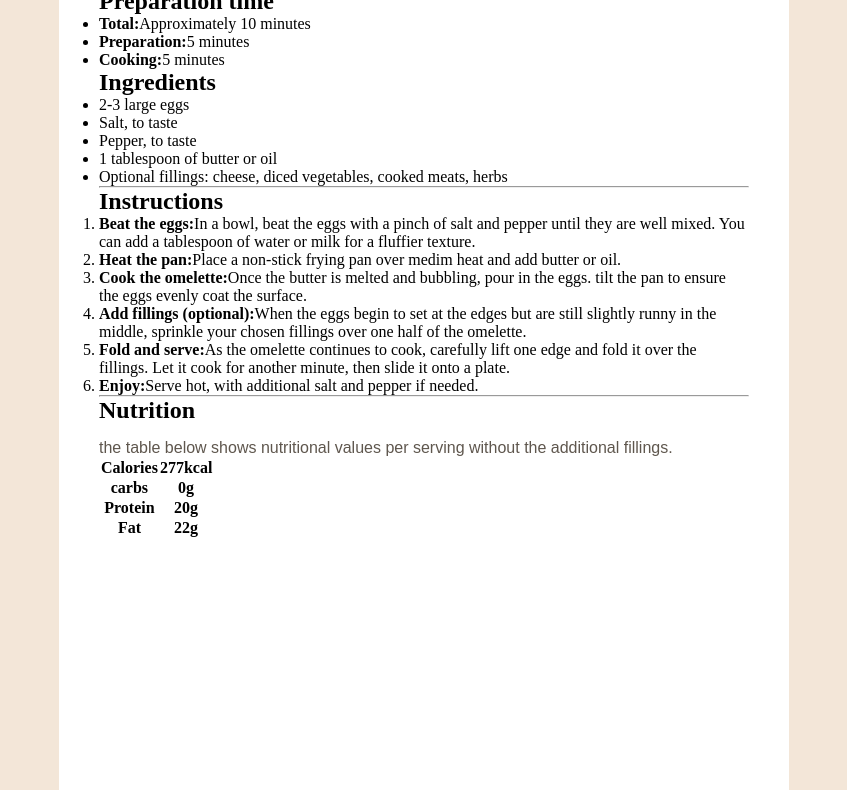
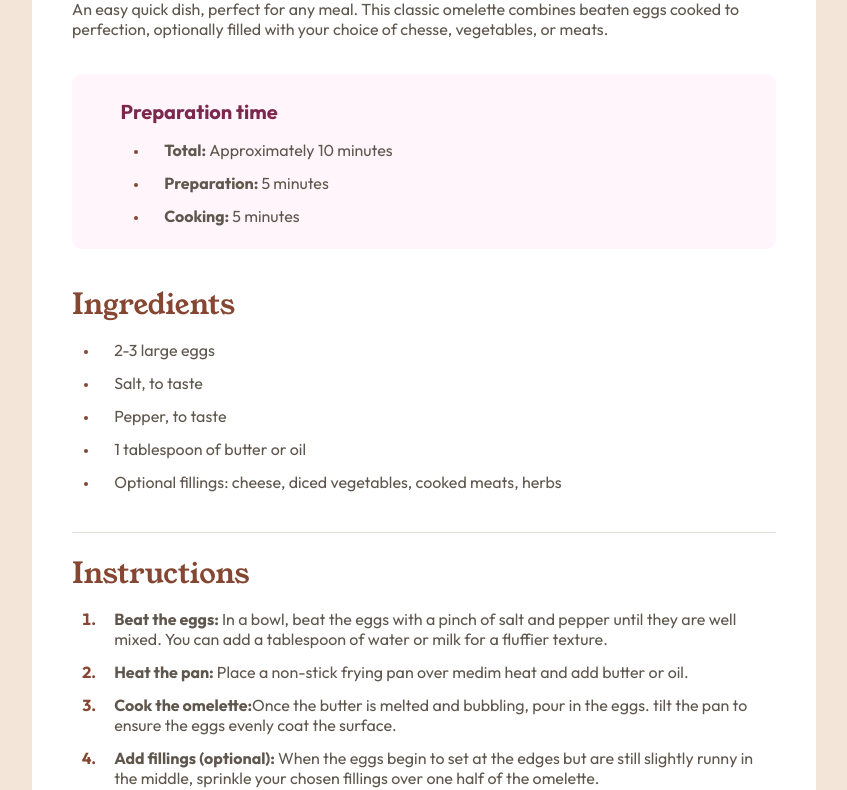
Before and after one commit to LeonardoLaz01/Recipe-page, a plain HTML site: page index.html in a window 1280 px wide. Shown: the part 570-1360 px from the top of the page, without its empty margins (216-1063 px from the left). Drawn offline with Linux system fonts and the light colour scheme; a web font is replaced by a local one.

Commit message:
Finalizado (por enquanto)

```diff
--- a/index.html
+++ b/index.html
@@ -8,18 +8,20 @@
 </head>
 <body>
     <div id="container">
-        <img src="Images/image-omelette.jpeg" alt="Omelette image">
-        <h1>Simple Omelette Recipe</h1>
-        <p>An easy quick dish, perfect for any meal. This classic omelette combines beaten eggs cooked to perfection, optionally filled with your choice of chesse, vegetables, or meats.</p>
-        <div>
+        <header>
+            <img src="Images/image-omelette.jpeg" alt="Omelette image">
+            <h1>Simple Omelette Recipe</h1>
+            <p>An easy quick dish, perfect for any meal. This classic omelette combines beaten eggs cooked to perfection, optionally filled with your choice of chesse, vegetables, or meats.</p>
+        </header>
+        <section id="preparation-time">
             <h2>Preparation time</h2>
             <ul>
-                <li><strong>Total:</strong>Approximately 10 minutes</li>
-                <li><strong>Preparation:</strong>5 minutes</li>
-                <li><strong>Cooking:</strong>5 minutes</li>
+                <li><strong>Total: </strong>Approximately 10 minutes</li>
+                <li><strong>Preparation: </strong>5 minutes</li>
+                <li><strong>Cooking: </strong>5 minutes</li>
             </ul>
-        </div>
-        <div>
+        </section>
+        <section>
             <h2>Ingredients</h2>
             <ul>
                 <li>2-3 large eggs</li>
@@ -28,42 +30,40 @@
                 <li>1 tablespoon of butter or oil</li>
                 <li>Optional fillings: cheese, diced vegetables, cooked meats, herbs</li>
             </ul>
-        </div>
-        <hr>
-        <div>
+        </section>
+        <section>
             <h2>Instructions</h2>
             <ol>
-                <li><strong>Beat the eggs:</strong>In a bowl, beat the eggs with a pinch of salt and pepper until they are well mixed. You can add a tablespoon of water or milk for a fluffier texture.</li>
-                <li><strong>Heat the pan:</strong>Place a non-stick frying pan over medim heat and add butter or oil.</li>
+                <li><strong>Beat the eggs: </strong>In a bowl, beat the eggs with a pinch of salt and pepper until they are well mixed. You can add a tablespoon of water or milk for a fluffier texture.</li>
+                <li><strong>Heat the pan: </strong>Place a non-stick frying pan over medim heat and add butter or oil.</li>
                 <li><strong>Cook the omelette:</strong>Once the butter is melted and bubbling, pour in the eggs. tilt the pan to ensure the eggs evenly coat the surface.</li>
-                <li><strong>Add fillings (optional):</strong>When the eggs begin to set at the edges but are still slightly runny in the middle, sprinkle your chosen fillings over one half of the omelette.</li>
-                <li><strong>Fold and serve:</strong>As the omelette continues to cook, carefully lift one edge and fold it over the fillings. Let it cook for another minute, then slide it onto a plate.</li>
+                <li><strong>Add fillings (optional): </strong>When the eggs begin to set at the edges but are still slightly runny in the middle, sprinkle your chosen fillings over one half of the omelette.</li>
+                <li><strong>Fold and serve: </strong>As the omelette continues to cook, carefully lift one edge and fold it over the fillings. Let it cook for another minute, then slide it onto a plate.</li>
                 <li><strong>Enjoy:</strong>Serve hot, with additional salt and pepper if needed.</li>
             </ol>
-        </div>
-        <hr>
-        <div>
+        </section>
+        <footer>
             <h2>Nutrition</h2>
-            <p>the table below shows nutritional values per serving without the additional fillings.</p>
+            <p>The table below shows nutritional values per serving without the additional fillings.</p>
             <table>
                 <tr>
                     <th>Calories</th>
-                    <th>277kcal</th>
+                    <td>277kcal</td>
                 </tr>
                 <tr>
-                    <th>carbs</th>
-                    <th>0g</th>
+                    <th>Carbs</th>
+                    <td>0g</td>
                 </tr>
                 <tr>
                     <th>Protein</th>
-                    <th>20g</th>
+                    <td>20g</td>
                 </tr>
                 <tr>
                     <th>Fat</th>
-                    <th>22g</th>
+                    <td>22g</td>
                 </tr>
             </table>
-        </div>
+        </footer>
     </div>
 </body>
 </html>
--- a/style/style.css
+++ b/style/style.css
@@ -1,5 +1,4 @@
-@import url('https://fonts.google.com/specimen/Young+Serif');
-@import url('https://fonts.google.com/specimen/Outfit');
+@import url('https://fonts.googleapis.com/css2?family=Outfit:wght@100..900&family=Young+Serif&display=swap');
 
 
 :root {
@@ -25,39 +24,141 @@ body {
     display: flex;
     justify-content: center;
     align-items: center;
+    min-height: 100vh;
 }
 
-/*Top of the recipe card*/
-
 #container {
-    max-width: 650px;
+    max-width: 44rem;
     width: 100%;
-    height: 1550px;
+    min-height: 100%;
     border-radius: 25px;
     background-color: var(--White);
-    padding: 40px;
-    margin: 100px;
+    padding: 2.5rem;
+    margin: 7rem;
+    font-family: var(--FontSecondary);
+    color: var(--Stone600);
 }
 
 img {
     width: 100%;
-    height: auto;
     border-radius: 10px;
-    display: block;
-    margin: 0 auto;
+    margin-bottom: 15px;
 }
 
 h1 {
-    margin-top: 15px;
-    font-size: 48px;
+    font-size: 2.7rem;
     color: var(--Stone900);
+    font-family: var(--FontPrimary);
     font-weight: 400;
+    margin-bottom: 15px;
+}
+
+h2 {
+    color: var(--Brown800);
     font-family: var(--FontPrimary);
+    font-weight: 400;
+    font-size: 1.8rem;
+    margin-bottom: 15px;
 }
 
 p {
-    margin-top: 15px;
-    font-size: 16px;
-    color: var(--Stone600);
+    margin-bottom: 15px;
+    font-size: 1rem;
+}
+
+section {
+    border-bottom: solid var(--Stone150) 1px;
+    margin-bottom: 20px;
+}
+
+ul, ol {
+    margin-left: 1.7rem;
+    margin-bottom: 40px;
+}
+
+
+ul > li::marker {
+    color: var(--Brown800);
+    font-size: smaller;
+}
+
+ol > li::marker {
+    color: var(--Brown800);
+    font-weight: bold;
+
+}
+
+li{
+    margin-bottom: 13px;
+    padding-left: 15px;
+    font-size: 1rem;
+}
+
+table {
+    border-collapse: collapse;
+    width: 100%;
+    font-size: 0.9rem;
+}
+
+th, td{
+    border-bottom: solid rgba(128, 128, 128, 0.24) 1px;
+    padding: 0.8rem;
+    text-align: left;
+}
+
+th {
+    font-weight: 400;
+}
+
+td {
+    color: var(--Brown800);
+    font-weight: 700;
+}
+
+tr:last-child td, tr:last-child th {
+    border-bottom: none;
+}
+
+#preparation-time {
+    background-color: var(--Rose50);
+    height: 125px;
+    border-radius: 10px;
+    padding: 25px 25px 25px 50px;
+    border-bottom: none;
+    margin-top: 35px;
+    margin-bottom: 35px;
+}
+
+#preparation-time > h2 {
+    color: var(--Rose800);
+    font-size: 20px;
+    padding-bottom: 10px;
+    font-weight: 700;
     font-family: var(--FontSecondary);
+    margin-left: -0.1rem;
+    margin-bottom: 6px;
 }
+
+@media (max-width: 600px) {
+    #container {
+        margin: 1rem;
+        padding: 1.1rem;
+    }
+
+    h1 {
+        font-size: 2rem;
+    }
+
+    h2 {
+        font-size: 1.5rem;
+    }
+
+    th, td {
+        width: 100%;
+        padding: 0.5rem;
+    }
+
+    table {
+        font-size: 0.85rem;
+    }
+}
```
